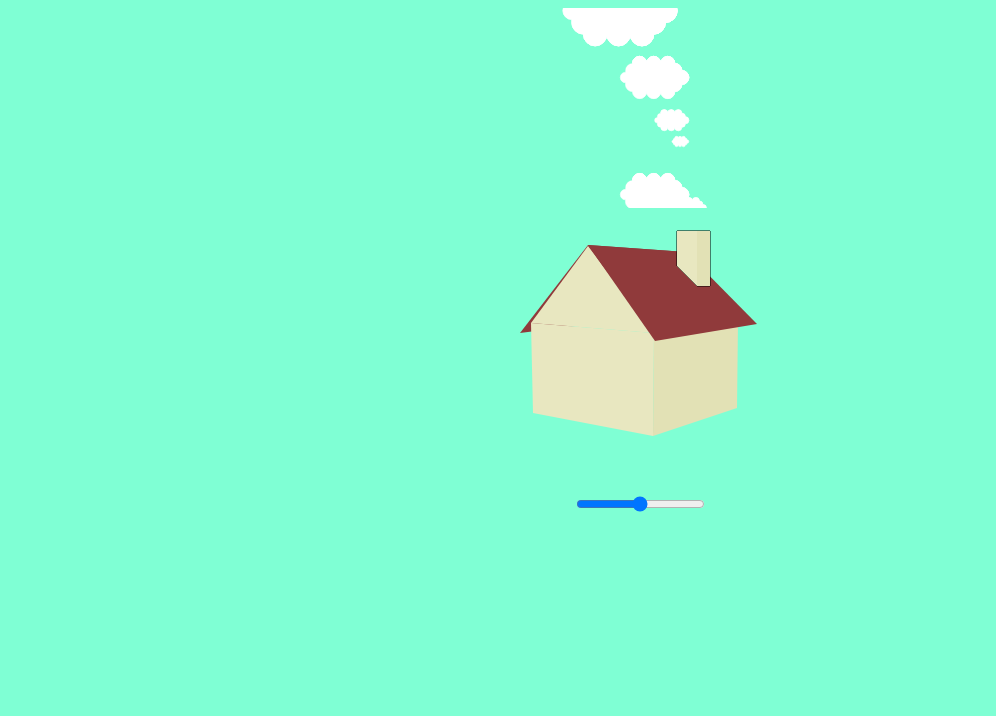
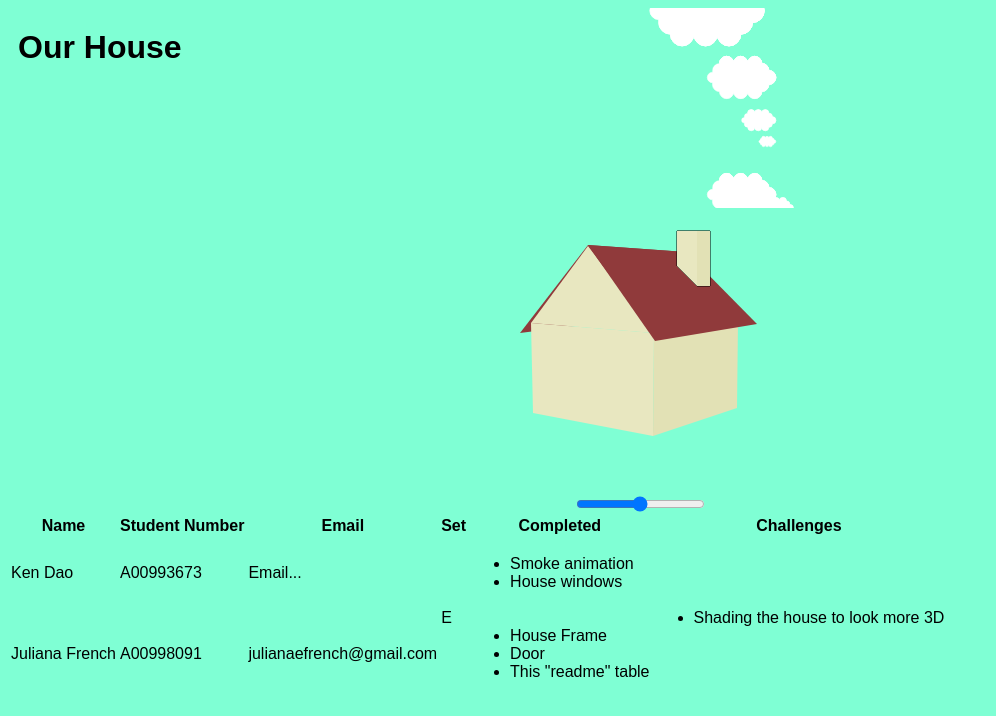
Before and after one commit to julianafrench/Javascript-House, a plain HTML site: page index.html in a window 1280 px wide. Shown: the whole page, without its empty margins (0-996 px from the left). Drawn offline with Linux system fonts and the light colour scheme.

Commit message:
made external style.css; added extra requirements to index.html

```diff
--- a/house.js
+++ b/house.js
@@ -1,4 +1,3 @@
-
 var drawHouse = function() {
 
     var ctx = document.getElementById("canvas2").getContext("2d");
--- a/index.html
+++ b/index.html
@@ -3,34 +3,62 @@
 
 <head>
     <meta charset="utf-8">
-    <title>Ken Dao A00993673 &amp; Juliana French A00998091</title>
+    <title>Dao, Ken A00993673 &amp; French, Juliana A00998091</title>
     <script type="text/javascript" src="smoke.js"></script>
     <script type="text/javascript" src="house.js"></script>
-    <style>
-        body {
-            width: 300;
-            height: 500;
-            background-color: aquamarine;
-        }
-
-        canvas, input {
-            padding-left: 0;
-            padding-right: 0;
-            margin-left: auto;
-            margin-right: auto;
-            display: block;
-        }
-    </style>
+    <link rel="stylesheet" type="text/css" href="style.css" />
 </head>
 
 <body onLoad="drawHouse(); drawSmokes()">
+    <h1>Our House</h1>
 
     <canvas id="canvas1" width="300" height="200"></canvas>
     <br/>
     <canvas id="canvas2" width="300" height="250"></canvas>
     <br/>
-    <input type="range" id="myRange" min="0" max="400" value="200" oninput="speedControl(this.value)">
 
+    <input type="range" id="myRange" min="0" max="400"
+           value="200" oninput="speedControl(this.value)">
+
+    <table>
+        <tr>
+            <th>Name</th>
+            <th>Student Number</th>
+            <th>Email</th>
+            <th>Set</th>
+            <th>Completed</th>
+            <th>Challenges</th>
+        </tr>
+        <tr>
+            <td>Ken Dao</td>
+            <td>A00993673</td>
+            <td>Email...</td>
+            <td rowspan="2">E</td>
+            <td>
+                <ul>
+                    <li>Smoke animation</li>
+                    <li>House windows</li>
+                </ul>
+            </td>
+            <td rowspan="2">
+                <ul>
+                    <li>Shading the house to look more 3D</li>
+                </ul>
+            </td>
+        </tr>
+        <tr>
+            <td>Juliana French</td>
+            <td>A00998091</td>
+            <td>julianaefrench@gmail.com</td>
+            <td>
+                <ul>
+                    <li>House Frame</li>
+                    <li>Door</li>
+                    <li>This "readme" table</li>
+                </ul>
+            </td>
+        </tr>
+    </table>
 </body>
 
 </html>
--- /dev/null
+++ b/style.css
@@ -0,0 +1,20 @@
+body {
+        width: 300;
+        height: 500;
+        background-color: aquamarine;
+        font-family: corbel, sans-serif;
+}
+
+canvas, input {
+    padding-left: 0;
+    padding-right: 0;
+    margin-left: auto;
+    margin-right: auto;
+    display: block;
+
+}
+
+h1 {
+    padding-left: 10px;
+   float: left;
+}
```
